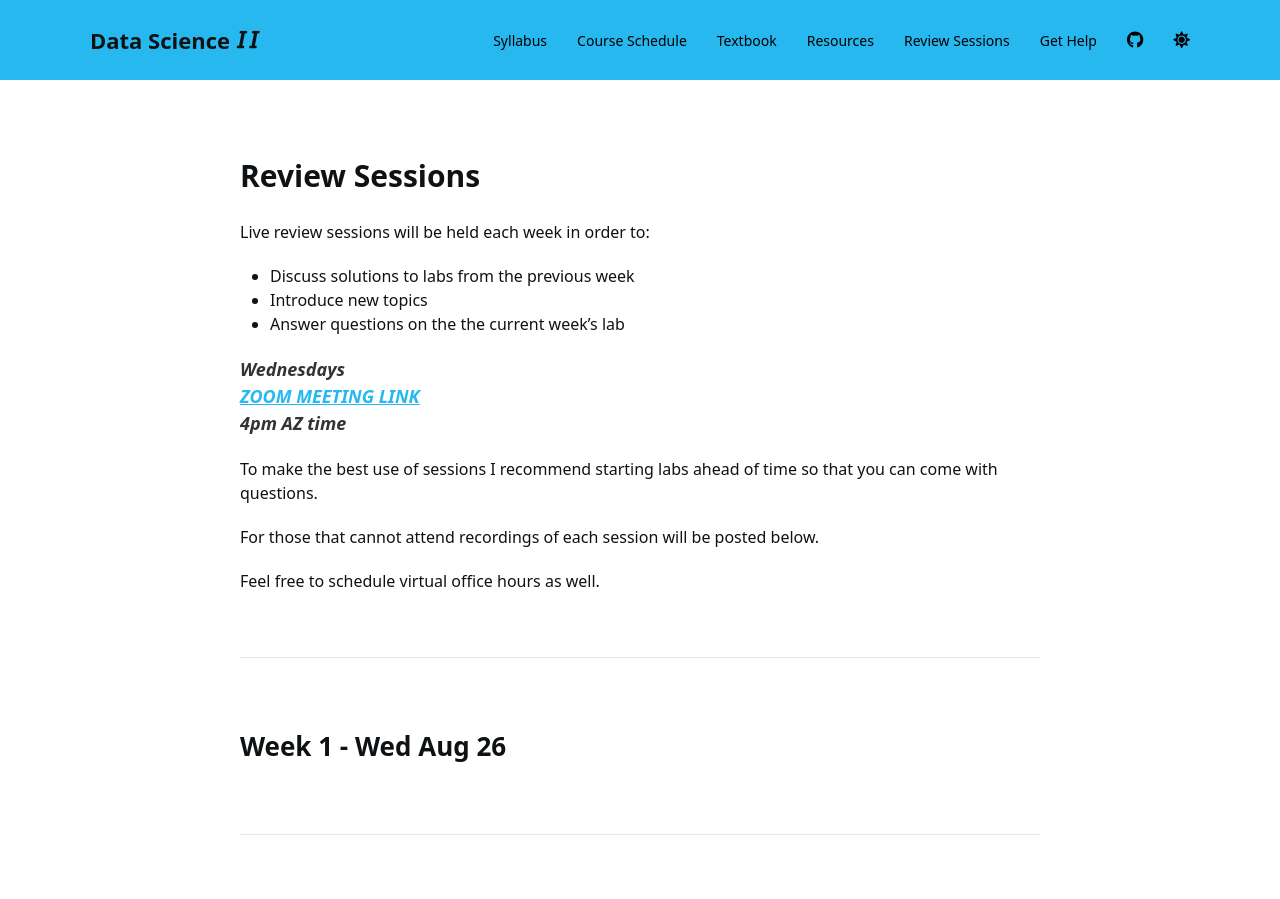
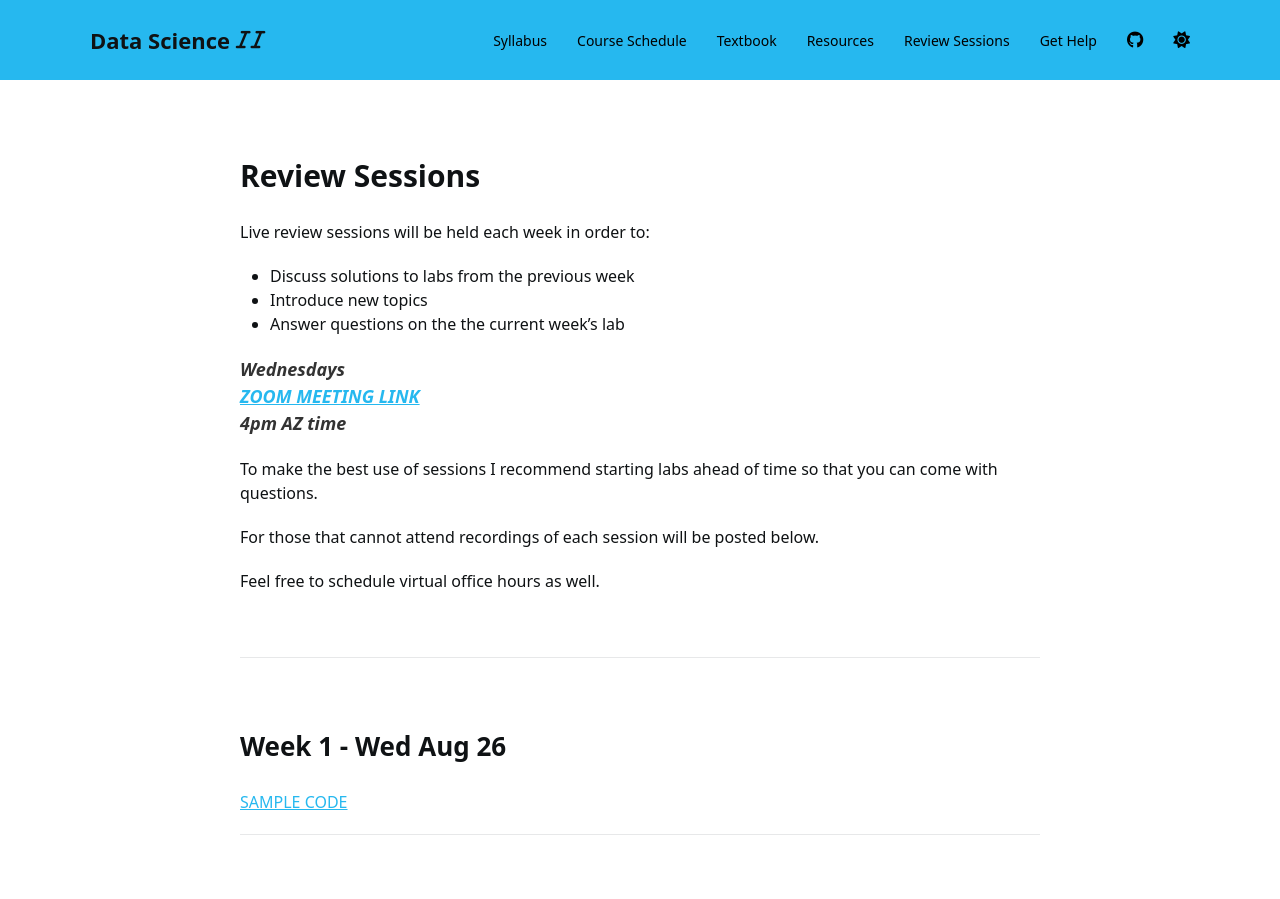
Before and after one commit to DS4PS/cpp-527-fall-2020, a Jekyll site: the page built from review.md, in a window 1280 px wide and 1281 px high. Shown: the top 899 px of the window. Built offline with Jekyll 4.4.1, drawn with Linux system fonts in a browser that asks for light colours; nearby versions of some CDN libraries; a script bundle is joined from its source files by our own code; library files that are not in the unit come from our copies; a style sheet for code colours, icons or effects is not loaded.

Commit message:
Update review.md

```diff
--- a/review.md
+++ b/review.md
@@ -30,7 +30,7 @@
 
 ## Week 1 - Wed Aug 26
 
-
+[SAMPLE CODE](https://raw.githubusercontent.com/DS4PS/cpp-527-fall-2020/master/review-sessions/week-01-control-structures.R)
 <br>
 <hr>
 <br>
```
